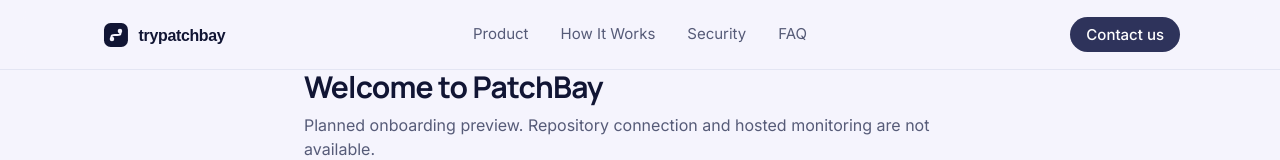
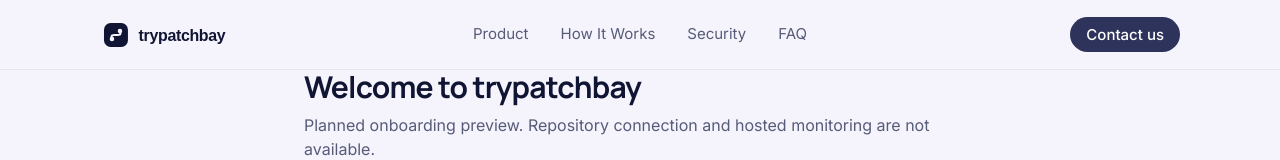
Before and after one commit to Nitish-1303/Patchversion, a Next.js app in the folder packages/site/: page /onboarding in a window 1280 px wide. Shown: the top 160 px of the page. Built offline with nearby package versions, Linux system fonts and the light colour scheme.

Commit message:
Update page.tsx

```diff
--- a/packages/site/src/app/onboarding/page.tsx
+++ b/packages/site/src/app/onboarding/page.tsx
@@ -3,7 +3,7 @@
   return (
     <div className="min-h-[60vh] flex items-center justify-center px-4">
       <div className="max-w-2xl w-full">
-        <h1 className="text-3xl font-bold mb-2">Welcome to PatchBay</h1>
+        <h1 className="text-3xl font-bold mb-2">Welcome to trypatchbay</h1>
         <p className="text-text-secondary mb-12">Planned onboarding preview. Repository connection and hosted monitoring are not available.</p>
 
         <div className="space-y-6">
```
